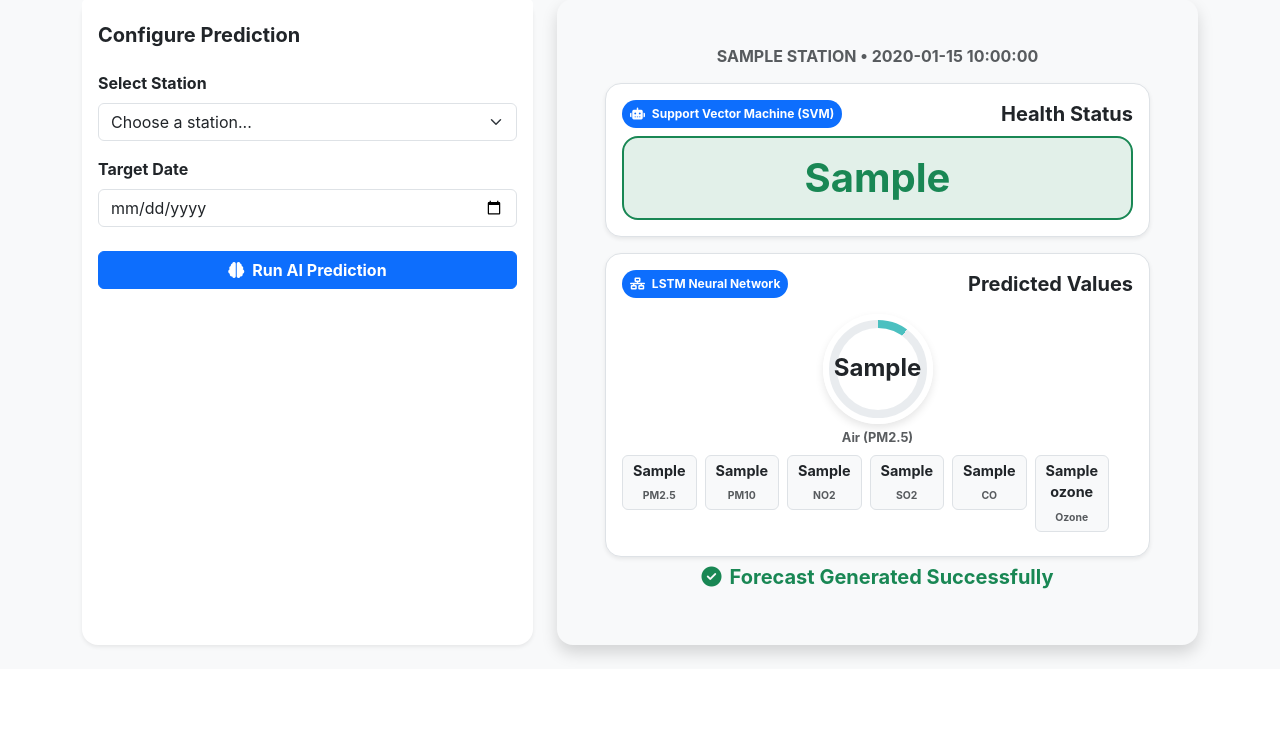
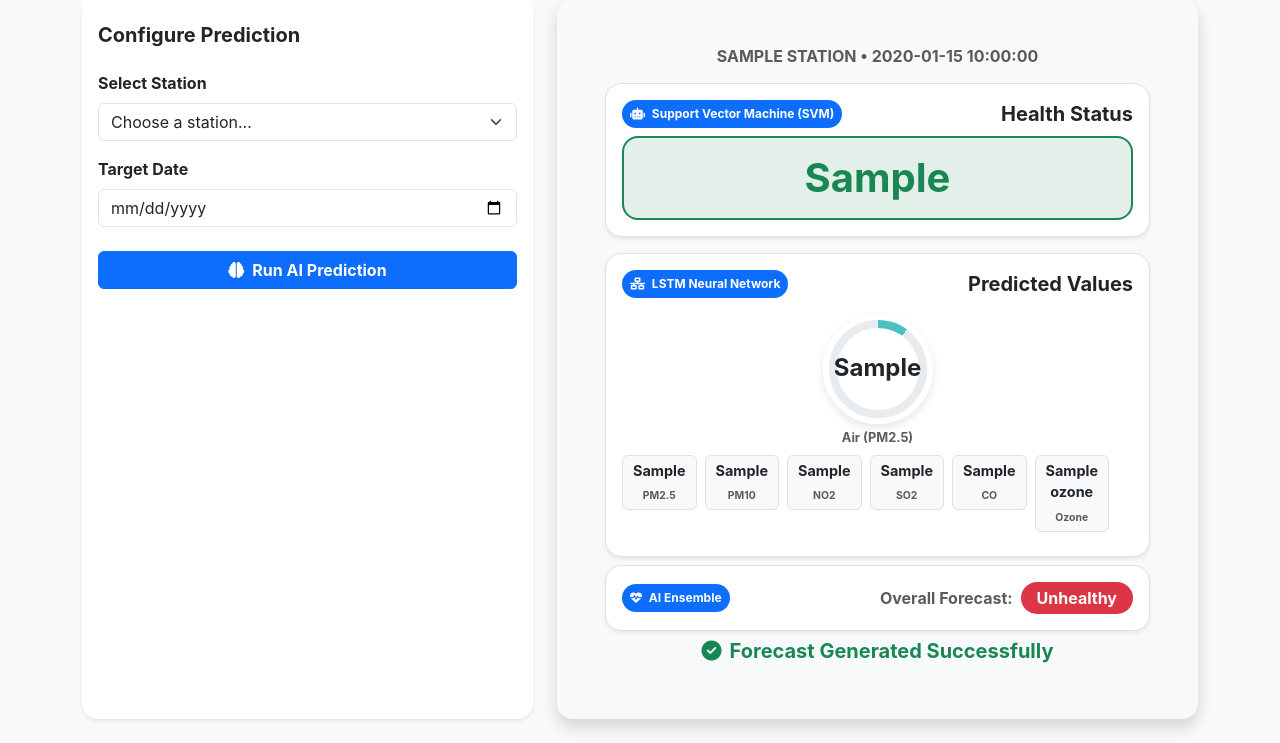
Before and after one commit to ajaybharathiraja/AQI-project, a Flask app: template app/templates/dashboard/forecast.html in a window 1280 px wide. Shown: the part 151-894 px from the top of the page. Before the commit the page ends 812 px from the top, so only its background shows below. Run offline with Flask 3, Linux system fonts and the light colour scheme; tables that the repository leaves empty hold one stand-in row (values such as "Sample post"); the template is opened without the code that fills it: values that come from a table or form of the project are taken from there, most other values are stand-ins (such as "Sample title", 1, 10 or a date in 2020).

Commit message:
feat: add air quality forecasting route and dashboard template

```diff
--- a/app/routes/forecast_routes.py
+++ b/app/routes/forecast_routes.py
@@ -36,10 +36,13 @@ def index():
         from app.utils.aqi_calculator import calculate_indian_aqi
         import random
 
-        for model_type in ['svm', 'lstm']:
+        for model_type in ['svm', 'lstm', 'ensemble']:
             if model_type == 'lstm':
                 model_filename = 'aqi_lstm.h5'
                 model_used = 'LSTM Neural Network'
+            elif model_type == 'ensemble':
+                model_filename = 'aqi_model.pkl'
+                model_used = 'AI Ensemble (Overall Health)'
             else:
                 model_filename = 'svm_model.joblib'
                 model_used = 'Support Vector Machine (SVM)'
--- a/app/templates/dashboard/forecast.html
+++ b/app/templates/dashboard/forecast.html
@@ -131,6 +131,18 @@
                             </div>
                         </div>
 
+                        <!-- Ensemble Result (Overall Health) -->
+                        <div class="w-100 mb-2 p-3 rounded-4 bg-white border shadow-sm d-flex flex-wrap justify-content-between align-items-center">
+                            <div class="badge bg-primary p-2 rounded-pill mb-1 mb-md-0"><i class="fas fa-heartbeat me-1"></i> AI Ensemble</div>
+                            {% set is_healthy = predictions.ensemble.aqi <= 100 %}
+                            {% set health_color = '#198754' if is_healthy else '#dc3545' %}
+                            {% set health_text = 'Healthy' if is_healthy else 'Unhealthy' %}
+                            <div class="d-flex align-items-center">
+                                <span class="fw-bold me-2 text-muted">Overall Forecast:</span>
+                                <span class="badge rounded-pill px-3 py-2" style="background-color: {{ health_color }}; font-size: 1rem;">{{ health_text }}</span>
+                            </div>
+                        </div>
+
                         <h5 class="fw-bold text-success"><i class="fas fa-check-circle me-2"></i>Forecast Generated Successfully</h5>
                     {% endif %}
                 {% else %}
```
